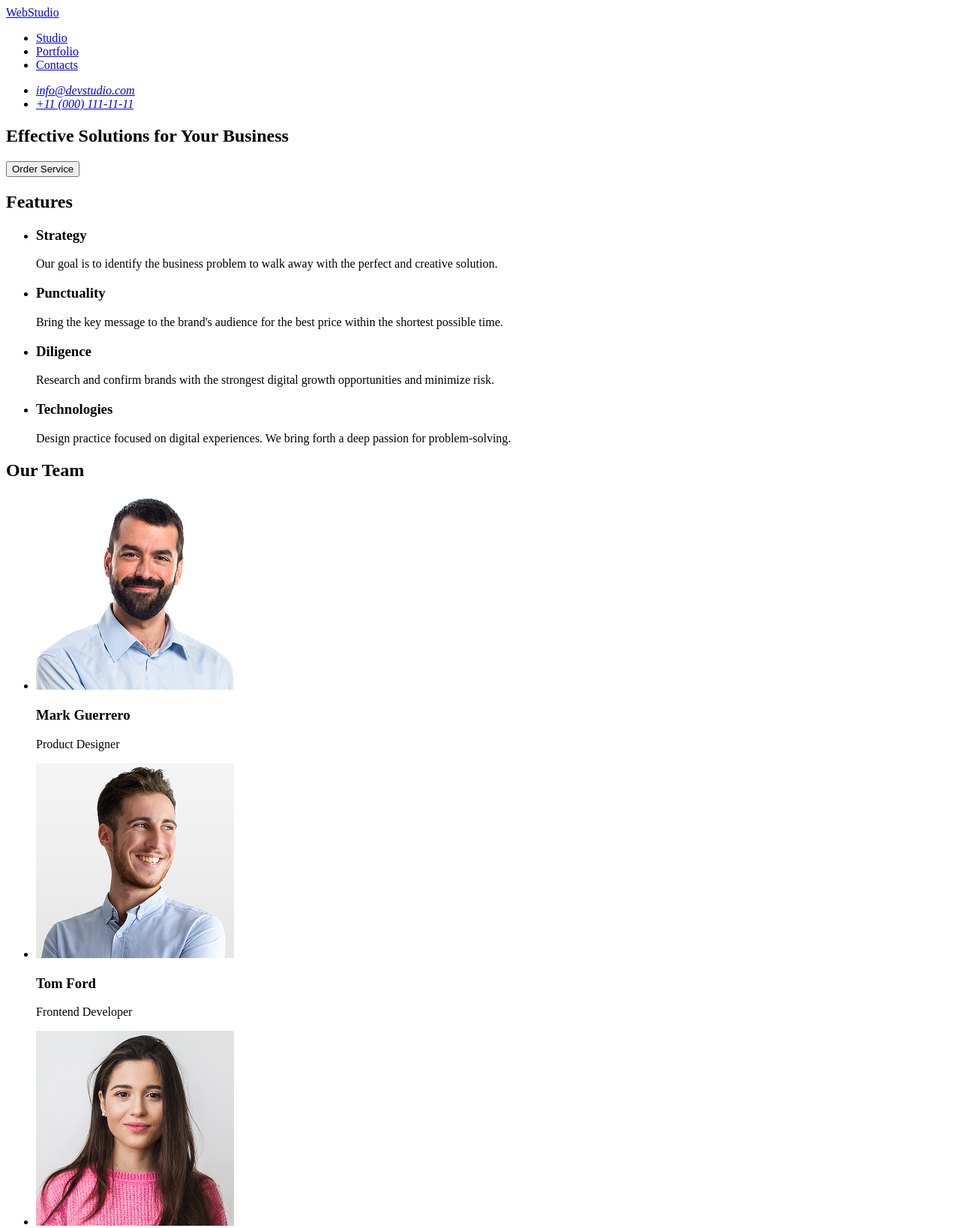
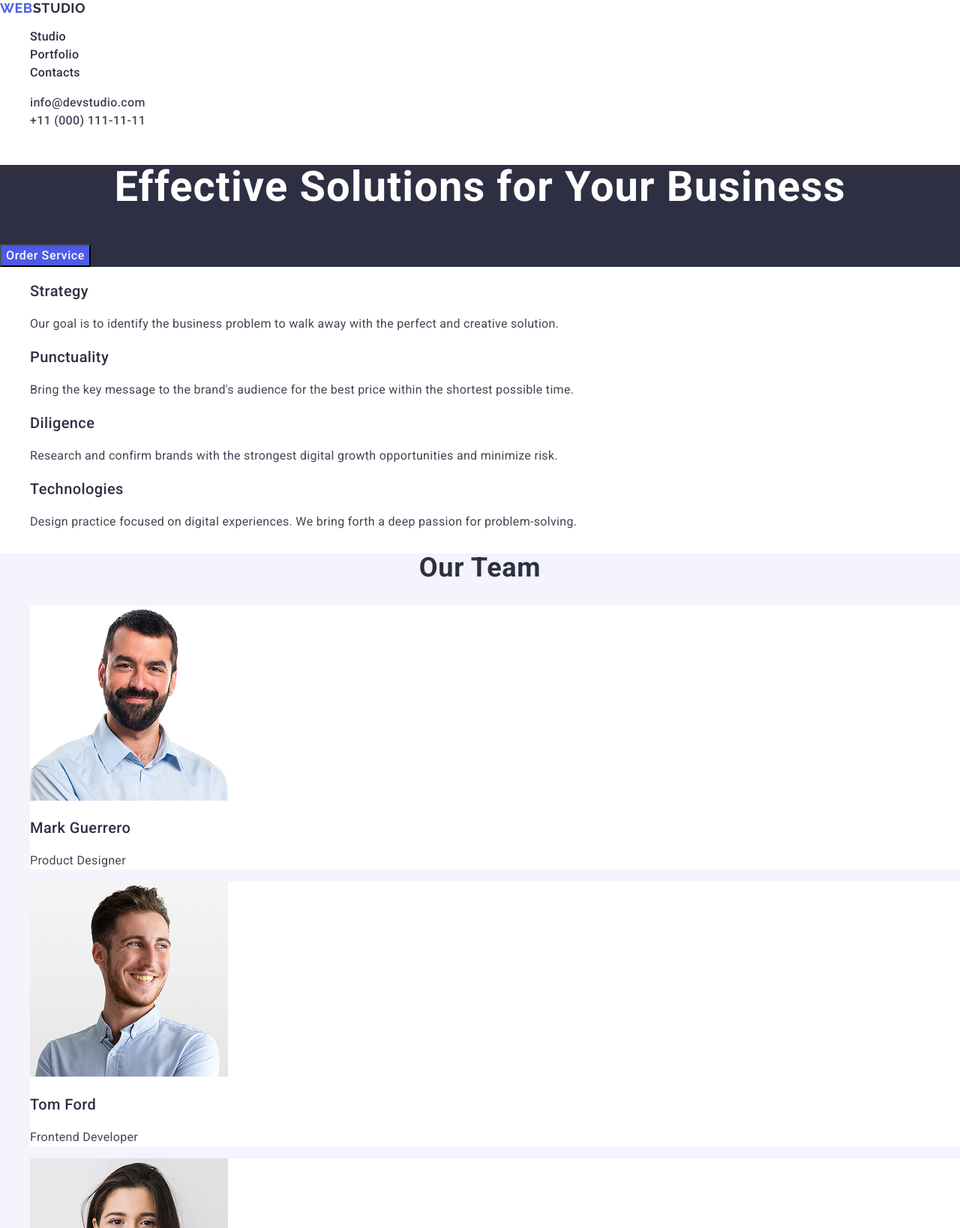
Before and after one commit to yevgen-94/goit-markup-hw-02, a plain HTML site: page index.html in a window 1280 px wide. Shown: the top 1638 px of the page at 75% size. Drawn offline with nearby package versions, Linux system fonts and the light colour scheme.

Commit message:
update styles

```diff
--- /dev/null
+++ b/css/styles.css
@@ -0,0 +1,171 @@
+body {
+    font-family: "Roboto", sans-serif;
+    color: #434455;
+    background-color: #fff;
+}
+ul, ul {
+    list-style-type: none;
+}
+a {
+    text-decoration: none;
+}
+.logo {
+    font-family: "Raleway", sans-serif;
+    font-weight: 700;
+font-size: 18px;
+
+/* line-height: 21px; */
+line-height: 1.17;
+letter-spacing: 0.03em;
+text-transform: uppercase;
+color: #4d5ae5;
+}
+.header-logo .logo-part {
+color: #2e2f42;
+}
+.footer-logo .logo-part {
+    color: #f4f4fd;
+}
+.nav-link {
+    font-weight: 500;
+font-size: 16px;
+/* line-height: 24px; */
+line-height: 1.5;
+letter-spacing: 0.02em;
+color: #2e2f42;
+}
+.contacts {
+    font-style: normal;
+}
+.contacts-link {
+    font-weight: 500;
+font-size: 16px;
+/* line-height: 24px; */
+line-height: 1.5;
+letter-spacing: 0.02em;
+color: #434455;
+}
+.nav-link:hover,
+.nav-link:focus,
+.contacts-link:hover,
+.contacts-link:focus
+{
+   color: #404bbf;
+}
+
+.page-footer{
+    background: #2e2f42;
+}
+
+.hero-section {
+    background: #2e2f42;
+}
+
+.hero-title {
+font-weight: 700;
+font-size: 56px;
+/* line-height: 60px; */
+line-height: 1.07;
+letter-spacing: 0.02em;
+text-align: center;
+color: #fff;
+}
+
+.hero-button {
+background: #4d5ae5;
+font-weight: 500;
+font-size: 16px;
+/* line-height: 24px; */
+line-height: 1.5;
+letter-spacing: 0.04em;
+color: #fff;
+cursor: pointer;
+}
+.hero-button:hover,
+.hero-button:focus {
+    background: #404bbf;
+}
+
+.feature-title {
+font-weight: 500;
+font-size: 20px;
+/* line-height: 24px; */
+line-height: 1.2;
+letter-spacing: 0.02em;
+color: #2e2f42;
+}
+.feature-text {
+    font-weight: 400;
+font-size: 16px;
+/* line-height: 24px; */
+line-height: 1.5;
+letter-spacing: 0.02em;
+color: #434455;
+}
+
+.team-section {
+    background: #f4f4fd;
+}
+.team-title {
+    font-weight: 700;
+font-size: 36px;
+/* line-height: 40px; */
+line-height: 1.11;
+letter-spacing: 0.02em;
+text-align: center;
+color: #2e2f42;
+}
+.team-item {
+    background: #fff;
+}
+.team-item-title {
+   font-weight: 500;
+font-size: 20px;
+/* line-height: 24px; */
+line-height: 1.2;
+letter-spacing: 0.02em;
+color: #2e2f42;
+}
+.team-text {
+    font-weight: 400;
+font-size: 16px;
+/* line-height: 24px; */
+line-height: 1.5;
+letter-spacing: 0.02em;
+color: #434455;
+}
+
+.portfolio-title {
+    font-weight: 700;
+font-size: 36px;
+/* line-height: 40px; */
+line-height: 1.11111;
+letter-spacing: 0.02em;
+text-align: center;
+color: #2e2f42;
+}
+.portfolio-item-title {
+font-weight: 500;
+font-size: 20px;
+/* line-height: 24px; */
+line-height: 1.2;
+letter-spacing: 0.02em;
+color: #2e2f42;
+}
+.portfolio-text {
+    font-weight: 400;
+font-size: 16px;
+/* line-height: 24px; */
+line-height: 1.5;
+letter-spacing: 0.02em;
+color: #434455;
+}
+
+.footer-text {
+    font-weight: 400;
+font-size: 16px;
+/* line-height: 24px; */
+line-height: 1.5;
+letter-spacing: 0.02em;
+color: #f4f4fd;
+}
--- a/index.html
+++ b/index.html
@@ -4,60 +4,82 @@
     <meta charset="UTF-8" />
     <meta name="viewport" content="width=device-width, initial-scale=1.0" />
     <title>Web Studio</title>
+    <link
+      rel="stylesheet"
+      href="https://cdnjs.cloudflare.com/ajax/libs/modern-normalize/3.0.1/modern-normalize.min.css"
+      integrity="sha512-q6WgHqiHlKyOqslT/lgBgodhd03Wp4BEqKeW6nNtlOY4quzyG3VoQKFrieaCeSnuVseNKRGpGeDU3qPmabCANg=="
+      crossorigin="anonymous"
+      referrerpolicy="no-referrer"
+    />
+    <link rel="preconnect" href="https://fonts.googleapis.com" />
+    <link rel="preconnect" href="https://fonts.gstatic.com" crossorigin />
+    <link
+      href="https://fonts.googleapis.com/css2?family=Raleway:wght@700&family=Roboto:wght@400;500;700&display=swap"
+      rel="stylesheet"
+    />
+    <link rel="stylesheet" href="./css/styles.css" />
   </head>
   <body>
-    <header>
-      <nav>
-        <a href="./index.html">WebStudio</a>
-        <ul>
-          <li><a href="about.html">Studio</a></li>
-          <li><a href="portfolio.html">Portfolio</a></li>
-          <li><a href="contact.html">Contacts</a></li>
+    <header class="page-header">
+      <nav class="header-nav">
+        <a class="logo header-logo" href="./index.html"
+          >Web<span class="logo-part">Studio</span></a
+        >
+        <ul class="nav-list">
+          <li class="nav-item">
+            <a class="nav-link" href="./index.html">Studio</a>
+          </li>
+          <li class="nav-item">
+            <a class="nav-link" href="">Portfolio</a>
+          </li>
+          <li class="nav-item">
+            <a class="nav-link" href="">Contacts</a>
+          </li>
         </ul>
       </nav>
 
-      <address>
-        <ul>
-          <li><a href="mailto:info@devstudio.com">info@devstudio.com</a></li>
-          <li><a href="tel:+110001111111">+11 (000) 111-11-11</a></li>
+      <address class="contacts">
+        <ul class="contacts-list">
+          <li class="contacts-item"><a class="contacts-link" href="mailto:info@devstudio.com">info@devstudio.com</a></li>
+          <li class="contacts-item"><a class="contacts-link" href="tel:+110001111111">+11 (000) 111-11-11</a></li>
         </ul>
       </address>
     </header>
     <main>
       <!-- region hero -->
-      <section>
-        <h1>Effective Solutions for Your Business</h1>
-        <button type="button">Order Service</button>
+      <section class="hero-section">
+        <h1 class="hero-title">Effective Solutions for Your Business</h1>
+        <button type="button" class="hero-button">Order Service</button>
       </section>
       <!-- end region hero -->
       <!-- region features -->
-      <section>
-        <h2>Features</h2>
-        <ul>
-          <li>
-            <h3>Strategy</h3>
-            <p>
+      <section class="features-section">
+        <h2 hidden class="features-title">Features</h2>
+        <ul class="features-list">
+          <li class="features-item">
+            <h3 class="feature-title">Strategy</h3>
+            <p class="feature-text">
               Our goal is to identify the business problem to walk away with the
               perfect and creative solution.
             </p>
           </li>
           <li>
-            <h3>Punctuality</h3>
-            <p>
+            <h3 class="feature-title">Punctuality</h3>
+            <p class="feature-text">
               Bring the key message to the brand's audience for the best price
               within the shortest possible time.
             </p>
           </li>
           <li>
-            <h3>Diligence</h3>
-            <p>
+            <h3 class="feature-title">Diligence</h3>
+            <p class="feature-text">
               Research and confirm brands with the strongest digital growth
               opportunities and minimize risk.
             </p>
           </li>
           <li>
-            <h3>Technologies</h3>
-            <p>
+            <h3 class="feature-title">Technologies</h3>
+            <p class="feature-text">
               Design practice focused on digital experiences. We bring forth a
               deep passion for problem-solving.
             </p>
@@ -67,56 +89,92 @@
       </section>
       <!-- end region features -->
       <!-- region team -->
-      <section>
-        <h2>Our Team</h2>
-        <ul>
-          <li>
+      <section class="team-section">
+        <h2 class="team-title">Our Team</h2>
+        <ul class="team-list">
+          <li class="team-item">
             <img
               src="./images/MarkGuerrero.jpg"
               alt="Mark Guerrero"
               width="264"
               height="260"
             />
-            <h3>Mark Guerrero</h3>
-            <p>Product Designer</p>
+            <h3 class="team-item-title">Mark Guerrero</h3>
+            <p class="team-text">Product Designer</p>
           </li>
-          <li>
+          <li class="team-item">
             <img
               src="./images/TomFord.jpg"
               alt="Tom Ford"
               width="264"
               height="260"
             />
-            <h3>Tom Ford</h3>
-            <p>Frontend Developer</p>
+            <h3 class="team-item-title">Tom Ford</h3>
+            <p class="team-text">Frontend Developer</p>
           </li>
-          <li>
+          <li class="team-item">
             <img
               src="./images/CamilaGarcia.jpg"
               alt="Camila Garcia"
               width="264"
               height="260"
             />
-            <h3>Camila Garcia</h3>
-            <p>Marketing</p>
+            <h3 class="team-item-title">Camila Garcia</h3>
+            <p class="team-text">Marketing</p>
           </li>
-          <li>
+          <li class="team-item">
             <img
               src="./images/DanielWilson.jpg"
               alt="Daniel Wilson"
               width="264"
               height="260"
             />
-            <h3>Daniel Wilson</h3>
-            <p>UI Designer</p>
+            <h3 class="team-item-title">Daniel Wilson</h3>
+            <p class="team-text">UI Designer</p>
           </li>
         </ul>
       </section>
       <!-- end region team -->
+       <!-- region portfolio -->
+        <section class="portfolio-section">
+          <h2 class="portfolio-title">Our Portfolio</h2>
+          <ul class="portfolio-list">
+            <li class="portfolio-item">
+              <img src="./images/bankingapp.jpg" alt="bankingapp" width="360" height="300"/>
+              <h3 class="portfolio-item-title">Banking App</h3>
+              <p class="portfolio-text">App</p>
+            </li>
+            <li class="portfolio-item">
+              <img src="./images/cashlesspayment.jpg" alt="cashlesspayment" width="360" height="300"/>
+              <h3 class="portfolio-item-title">Cashless Payment</h3>
+              <p class="portfolio-text">Marketing</p>
+            </li>
+            <li class="portfolio-item">
+              <img src="./images/meditationapp.jpg" alt="meditationapp" width="360" height="300"/>
+              <h3 class="portfolio-item-title">Meditation App</h3>
+              <p class="portfolio-text">App</p>
+            </li>
+            <li class="portfolio-item">
+              <img src="./images/taxiservice.jpg" alt="taxiservice" width="360" height="300"/>
+              <h3 class="portfolio-item-title">Taxi Service</h3>
+              <p class="portfolio-text">Taxi Service</p>
+            </li>
+            <li class="portfolio-item">
+              <img src="./images/screenillustrations.jpg" alt="screenillustrations" width="360" height="300"/>
+              <h3 class="portfolio-item-title">Screen Illustrations</h3>
+              <p class="portfolio-text">Design</p>
+            </li>
+            <li class="portfolio-item">
+              <img src="./images/onlinecourses.jpg" alt="onlinecourses" width="360" height="300"/>
+              <h3 class="portfolio-item-title">Online Courses</h3>
+              <p class="portfolio-text">Marketing</p>
+            </li>
+          </ul>
+
     </main>
-    <footer>
-      <a href="./index.html">WebStudio</a>
-      <p>
+    <footer class="page-footer">
+      <a class="logo footer-logo" href="./index.html">Web<span class="logo-part">Studio</span></a>
+      <p class="footer-text">
         Increase the flow of customers and sales for your business with digital
         marketing & growth solutions.
       </p>
```
Also changed, not shown: images/bankingapp.jpg (added), images/cashlesspayment.jpg (added), images/meditationapp.jpg (added), images/onlinecourses.jpg (added), images/screenillustrations.jpg (added), images/taxiservice.jpg (added).
